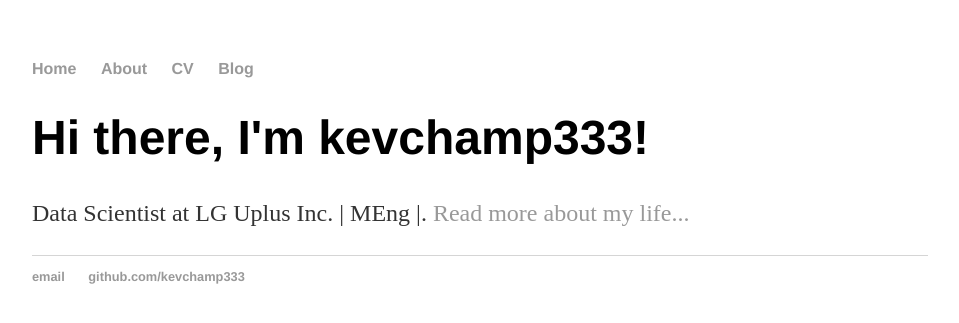
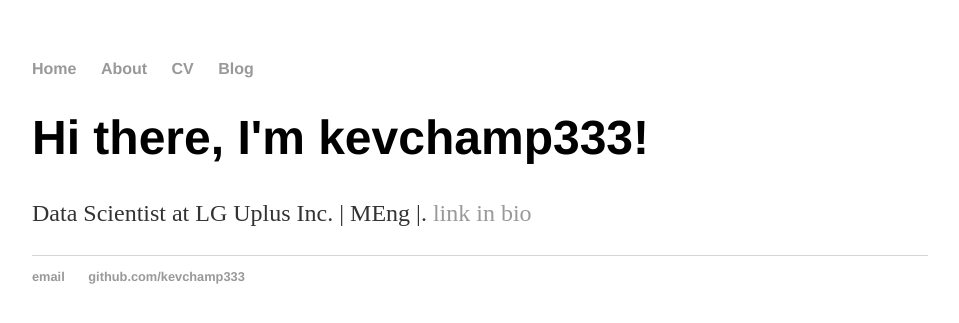
Before and after one commit to kevchamp333/kevchamp333.github.io, a Jekyll site: the page built from index.html, in a window 1280 px wide. Shown: the top 323 px of the page, without its empty margins (160-1119 px from the left). Built offline with Jekyll 4.4.1, drawn with Linux system fonts in a browser that asks for light colours; Markdown is read by kramdown in place of the engine named in the settings.

Commit message:
Update index.html

```diff
--- a/index.html
+++ b/index.html
@@ -4,5 +4,6 @@ title: kevchamp333, Data Scientist
 ---
 <div class="blurb">
 	<h1>Hi there, I'm kevchamp333!</h1>
-	<p>Data Scientist at LG Uplus Inc. | MEng |. <a href="/about">Read more about my life...</a></p>
+	<p>Data Scientist at LG Uplus Inc. | MEng |.
+		<a href="/about">link in bio</a></p>
 </div><!-- /.blurb -->
```
